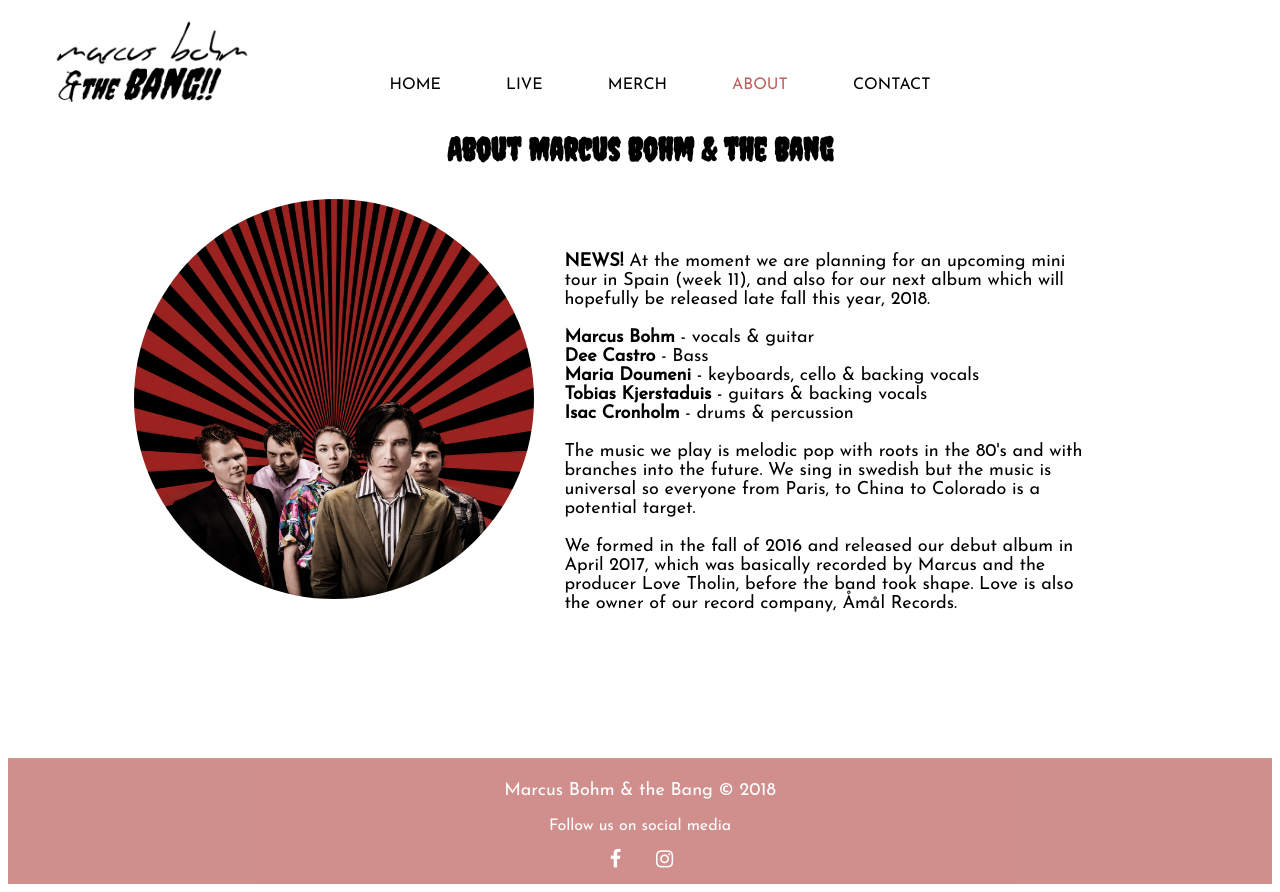
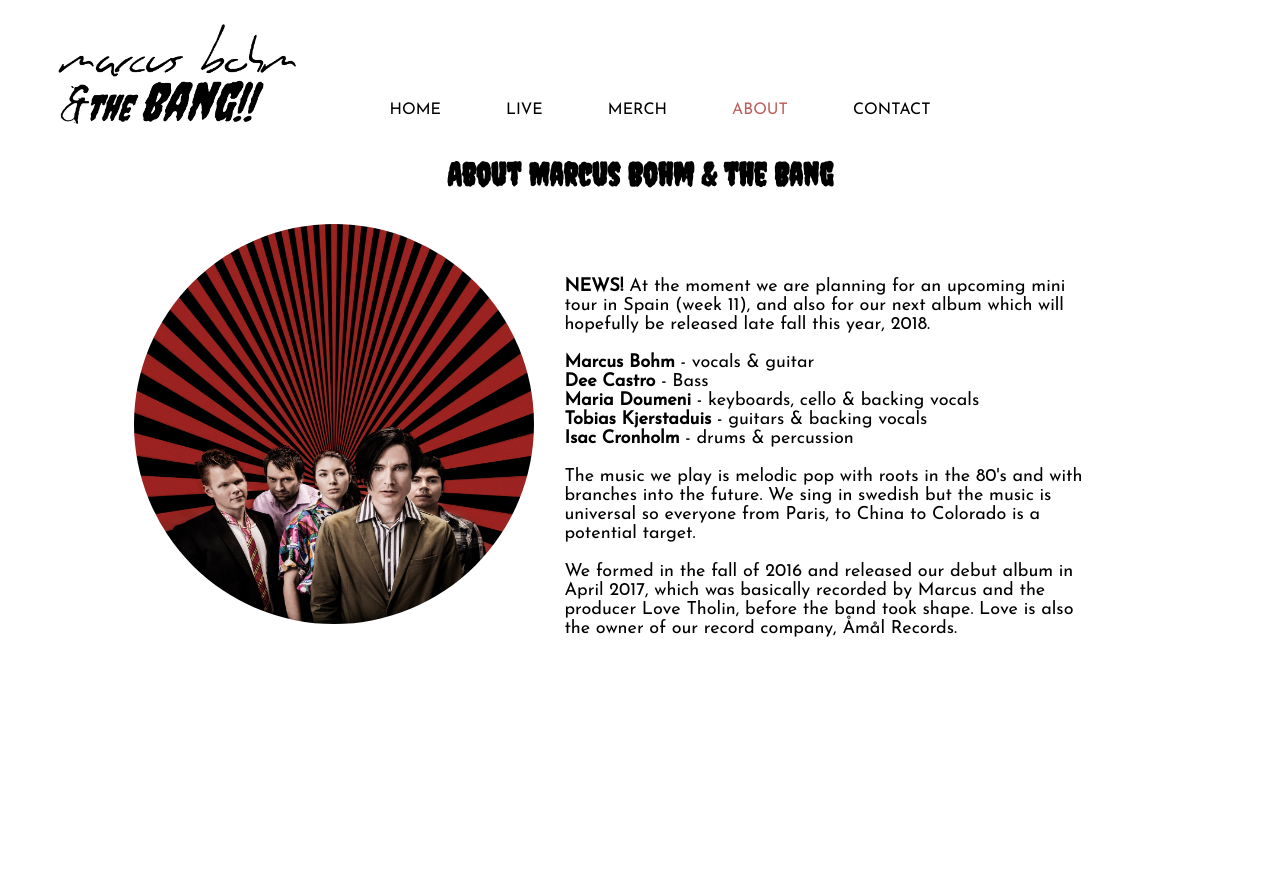
Before and after one commit to SaraSz/bohmandthebang, a plain HTML site: page about.html in a window 1280 px wide. After the commit the page ends 800 px from the top, so only its background shows below. Drawn offline with nearby package versions, Linux system fonts and the light colour scheme.

Commit message:
logo size

```diff
--- a/about.html
+++ b/about.html
@@ -16,7 +16,7 @@
 
 		<div id="wrapper">
 			<header>
-				<a href="index.html"><img src="Pics/banglogo4.jpg" class="logo" style="width: 200px; height: 100px;"/></a>
+				<a href="index.html"><img src="Pics/banglogo4.jpg" class="logo" style="width: 250px; height: 125px;"/></a>
 			</header>
 
 			<ul id="nav">
@@ -56,12 +56,12 @@
 
 		<!--<iframe width="800" height="400" src="https://www.youtube.com/embed/hKPfiei_WXg?list=PLvR0nvXJVzLRa3yg3UnJJJrU6mE2USBjl" frameborder="0" allow="autoplay; encrypted-media" allowfullscreen></iframe>-->
 
-		<div class="footer">
+		<!--<div class="footer">
   			<p>Marcus Bohm &amp; the Bang &copy; 2018</p>
 				Follow us on social media<br>
 			<a href="https://sv-se.facebook.com/mbandthebang/" class="fa fa-facebook" target="_blank"></a>
 			<a href="https://www.instagram.com/mbandthebang" class="fa fa-instagram" target="_blank"></a>
-		</div>
+		</div>-->
 
 
   </body>
```
Also changed, not shown: contact.html (+1 -1 lines), index.html (+1 -1 lines), live.html (+1 -1 lines), merch.html (+1 -1 lines).
